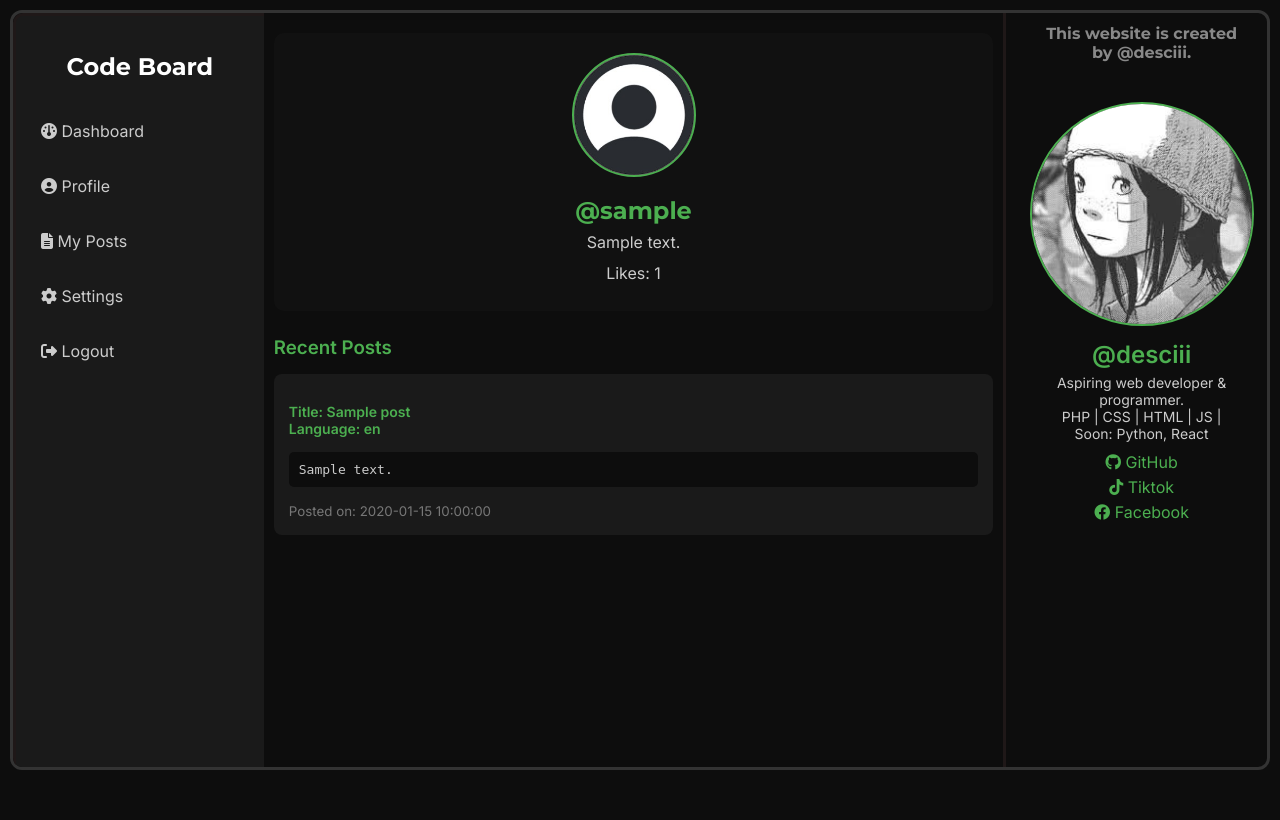
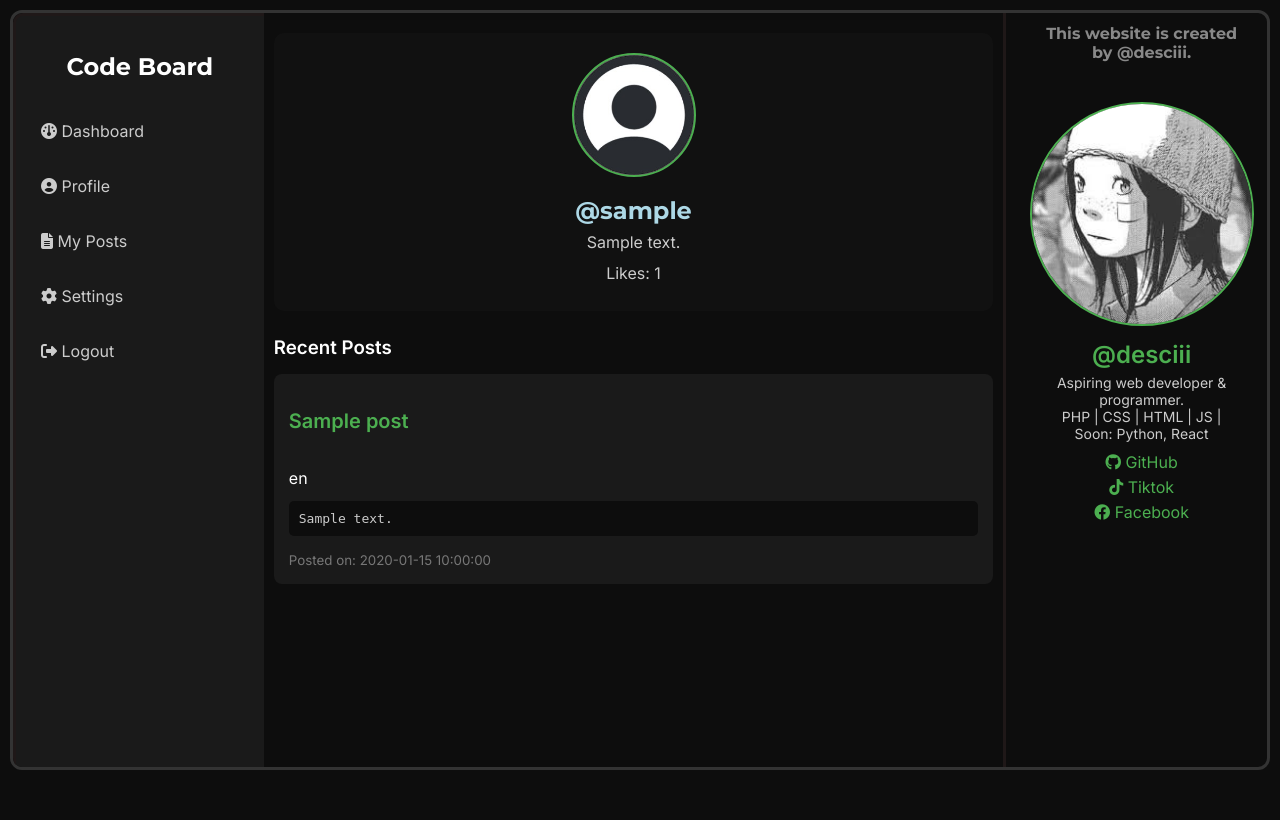
Before and after one commit to desciii/codeboard, a PHP site: the page made by main/userprofile.php in a window 1280 px wide. Run offline with PHP 8.4, Linux system fonts and the light colour scheme; tables that the repository leaves empty hold one stand-in row (values such as "Sample post").

Commit message:
changed color scheme

```diff
--- a/main/dashboard.php
+++ b/main/dashboard.php
@@ -377,7 +377,8 @@ $result = mysqli_query($conn, $query);
                 </a>
               </h3>
 
-              <h3 style="font-size: 14px;">Title: <?php echo htmlspecialchars($row['title']); ?><br> Language: <?php echo htmlspecialchars($row['language']); ?> </h3>
+              <h3 style="font-size: 20px; color:#4caf50"><?php echo htmlspecialchars($row['title']); ?></h3>
+              <br style="font-size: 14px;"><?php echo htmlspecialchars($row['language']); ?></br>
 
               <form method="post" class="like-form">
                 <input type="hidden" name="post_id" value="<?php echo $row['id']; ?>">
--- a/main/myposts.php
+++ b/main/myposts.php
@@ -376,7 +376,7 @@ if ($profilePicture && file_exists("../css/images/" . $profilePicture)) {
             <h3 style="color:#ADD8E6; font-size: 18px;">
               <img src="<?php echo $imagePath; ?>" class="pfp" alt="pfp">@<?php echo htmlspecialchars($row['username']);?>
             </h3>
-            <h3 style="font-size: 14px;">Title: <?php echo htmlspecialchars($row['title']); ?></h3>
+            <h3 style="font-size: 20px; color:#4caf50;"><?php echo htmlspecialchars($row['title']); ?></h3>
 
             <form method="post" class="like-form">
               <input type="hidden" name="post_id" value="<?php echo $row['id']; ?>">
--- a/main/profile.php
+++ b/main/profile.php
@@ -410,7 +410,7 @@ if (isset($_POST['update_links'])) {
             <div class="profile-container">
 
                 <img src="<?php echo $imagePath; ?>" alt="Profile Picture">
-                <h2>@<?php echo htmlspecialchars($username); ?></h2>
+                <h2 style="color: #add8e6;">@<?php echo htmlspecialchars($username); ?></h2>
 
                 <p><strong>Posts:</strong> <?php echo $postCount; ?></p>
                 <p><strong>Likes:</strong> <?php echo $likeCount; ?></p>
--- a/main/userprofile.php
+++ b/main/userprofile.php
@@ -351,15 +351,16 @@ $postQuery = mysqli_query($conn, "SELECT * FROM posts WHERE username = '$viewedU
     <div id="main">
       <div class="profile-header">
         <img src="<?php echo $imagePath; ?>" alt="pfp">
-        <h2>@<?php echo htmlspecialchars($viewedUser); ?></h2>
+        <h2 style="color: #add8e6;">@<?php echo htmlspecialchars($viewedUser); ?></h2>
         <p><?php echo htmlspecialchars($bio); ?></p>
         <p>Likes: <?php echo $totalLikes; ?></p>
       </div>
 
-      <h3>Recent Posts</h3>
+      <h3 style="color: white;">Recent Posts</h3>
       <?php while ($post = mysqli_fetch_assoc($postQuery)): ?>
         <div class="post">
-          <h3 style="font-size: 14px;">Title: <?php echo htmlspecialchars($post['title']); ?><br> Language: <?php echo htmlspecialchars($post['language']); ?> </h3>
+          <h3 style="font-size: 20px;"><?php echo htmlspecialchars($post['title']); ?></h3>
+          <br style="font-size: 14px;"><?php echo htmlspecialchars($post['language']); ?> </br>
           <pre><?php echo htmlspecialchars($post['content']); ?></pre>
 
 
```
